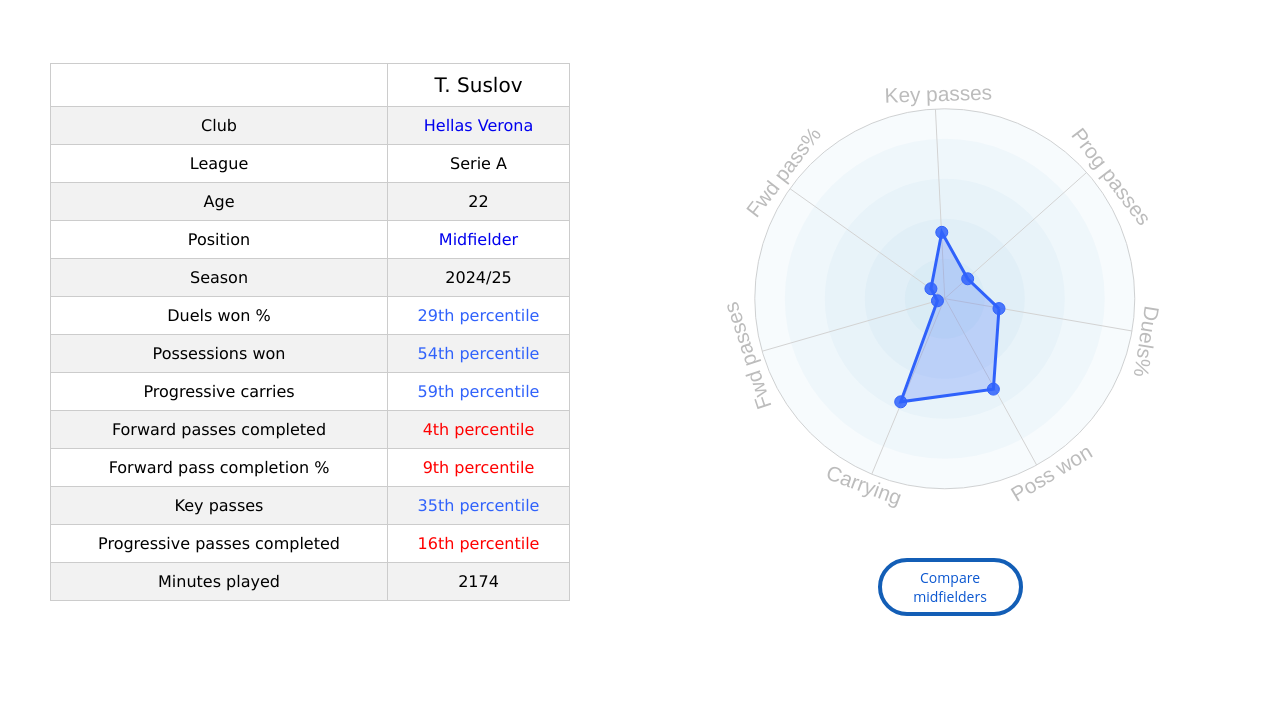
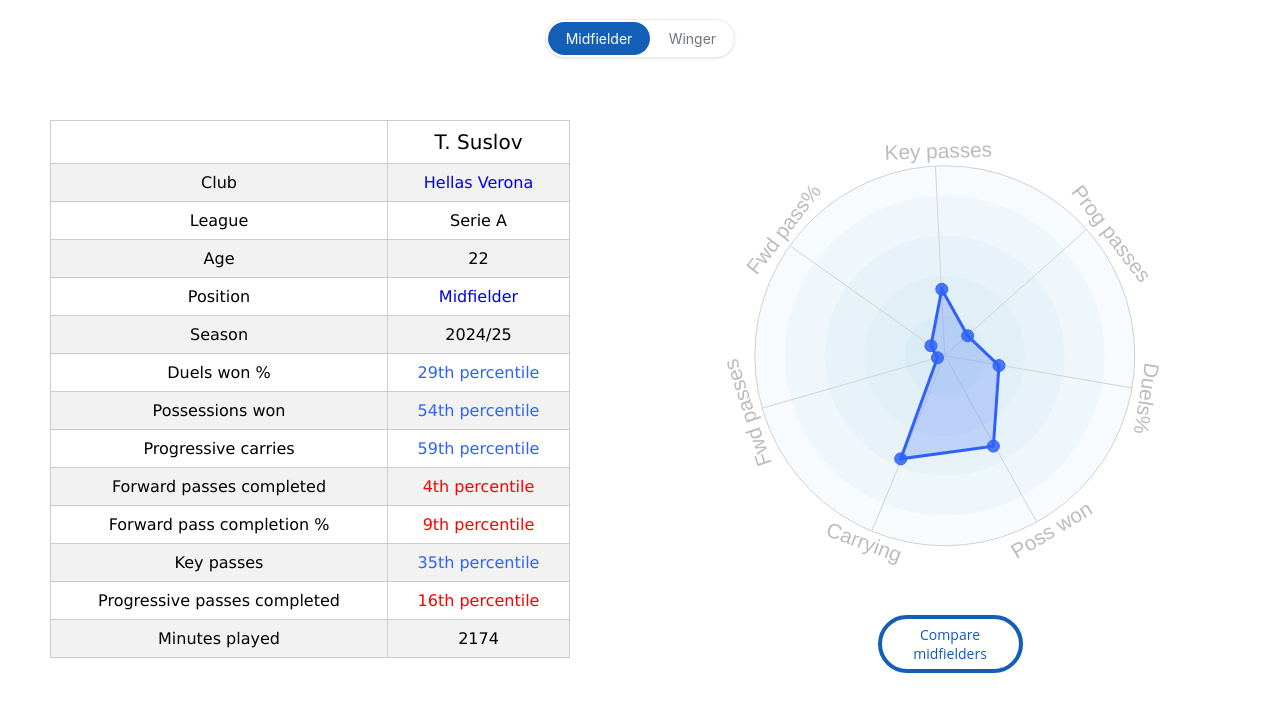
Before and after one commit to ohlitmybad/T_Suslov_Midfielder_stats, a plain HTML site: page index.html in a window 1280 px wide. Shown: the part 70-791 px from the top of the page. Drawn offline with nearby package versions, Linux system fonts and the light colour scheme; no server answers; a script that the page names is missing.

Commit message:
Update index.html

```diff
--- a/index.html
+++ b/index.html
@@ -703,10 +703,71 @@ svg text
     </div>
   </div></div>
 </header>
+    <div class="position-toggle-container">
+        <div class="position-toggle">
+            <a href="https://datamb.football/T_Suslov_Midfielder_stats" class="position-btn active">Midfielder</a><a href="https://datamb.football/T_Suslov_Winger_stats" class="position-btn">Winger</a>
+        </div>
+    </div>
+
 <script async src="https://pagead2.googlesyndication.com/pagead/js/adsbygoogle.js?client=ca-pub-7677714701428206"
      crossorigin="anonymous"></script>
      <script src="https://cdnjs.cloudflare.com/ajax/libs/xlsx/0.16.9/xlsx.full.min.js"></script>
-</head>
+
+    <style>
+    /* Position Toggle Styles */
+    .position-toggle-container {
+        display: flex;
+        justify-content: center;
+        margin: 10px 0 8px 0;
+        padding: 0 20px;
+    }
+
+    /* Mobile responsive */
+    @media only screen and (max-width: 1048px) {
+        .position-toggle-container {
+            margin: 8px 0 -25px 0;
+        }
+    }
+
+    .position-toggle {
+        display: flex;
+        background: white;
+        border: 1px solid #e9ecef;
+        border-radius: 20px;
+        overflow: hidden;
+        box-shadow: 0 1px 3px rgba(0,0,0,0.1);
+        gap: 2px;
+        padding: 2px;
+    }
+
+    .position-btn {
+        padding: 8px 16px;
+        border: none;
+        background: transparent;
+        cursor: pointer;
+        font-family: -apple-system, BlinkMacSystemFont, 'Segoe UI', Roboto, Oxygen, Ubuntu, Cantarell, 'Helvetica Neue', sans-serif;
+        font-size: 14px;
+        font-weight: 400;
+        color: #6c757d;
+        transition: all 0.15s ease-in-out;
+        text-decoration: none;
+        display: inline-block;
+        min-width: 80px;
+        text-align: center;
+        white-space: nowrap;
+        border-radius: 18px;
+        box-sizing: border-box;
+    }
+
+    .position-btn.active {
+        background: #135eb7;
+        color: white;
+        text-decoration: none;
+        padding: 8px 18px;
+        pointer-events: none;
+    }
+    </style>
+    </head>
 
 <script async src="https://www.googletagmanager.com/gtag/js?id=G-PSBMXX80EF"></script>
 <script>
```
